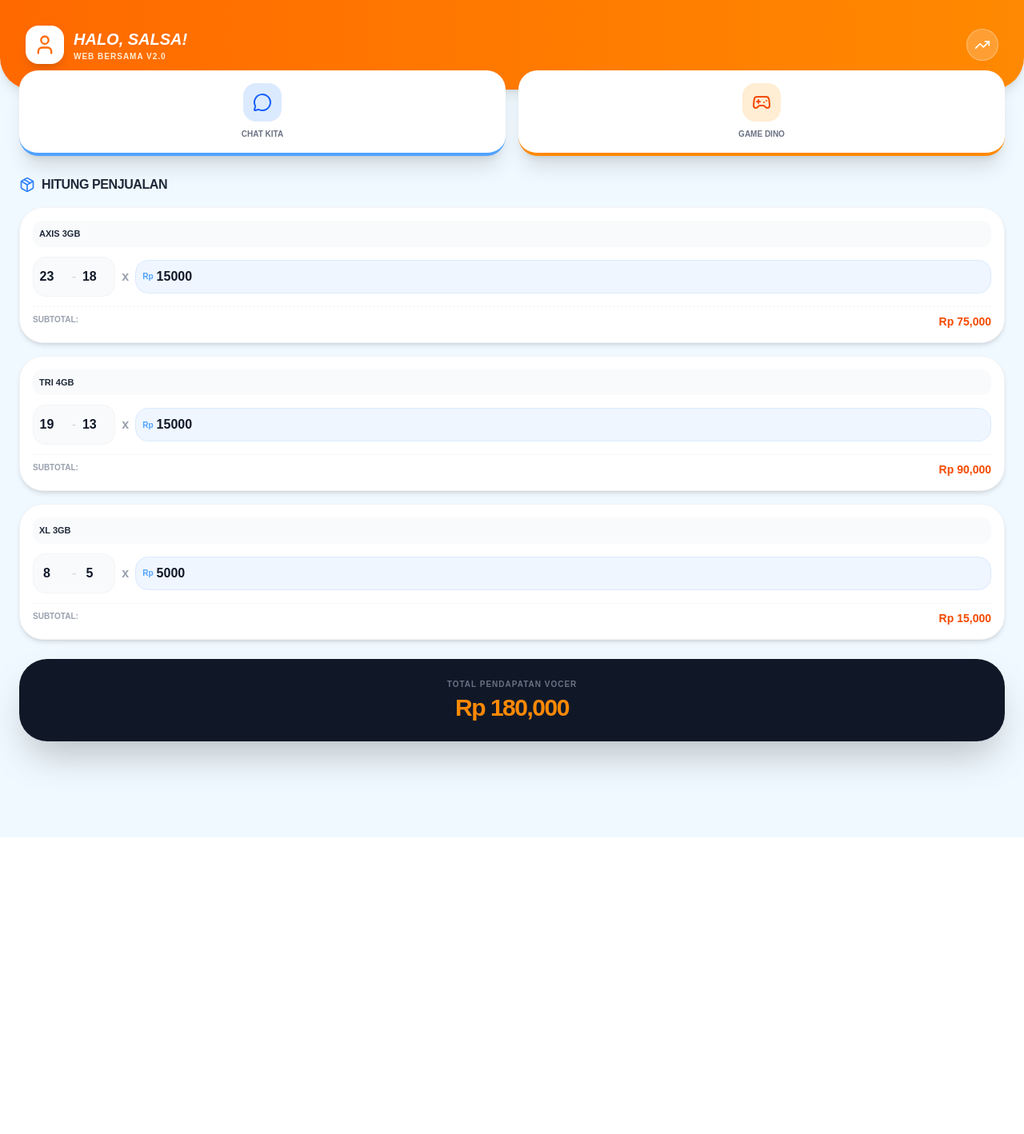
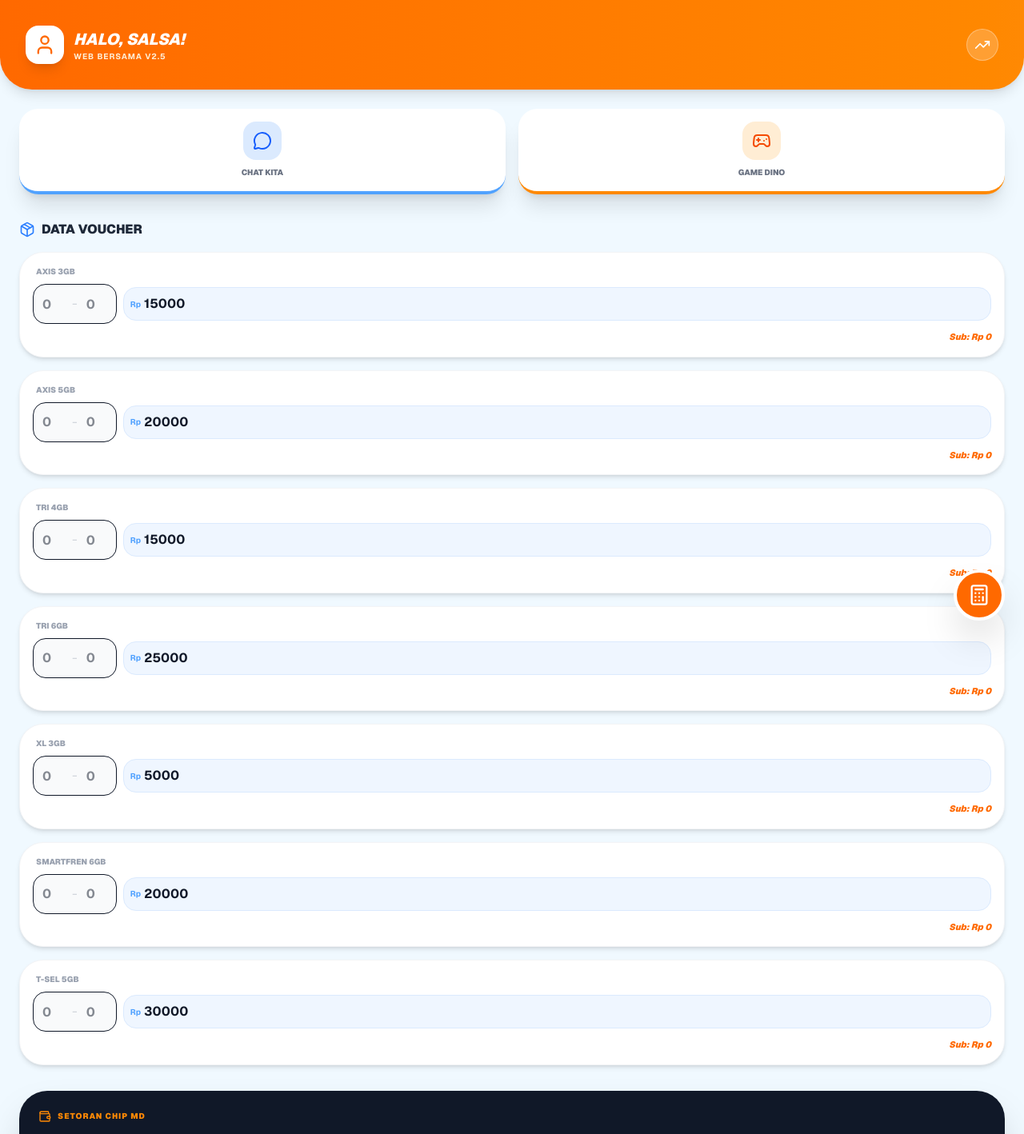
Before and after one commit to ayuazizah070918-lab/web-bersama, a Next.js app: page /dashboard in a window 1280 px wide. Shown: the top 1418 px of the page at 80% size. Before the commit the page ends 1047 px from the top, so only its background shows below. Built offline with nearby package versions, Linux system fonts and the light colour scheme.

Commit message:
Versi 2.5: Voucher Lengkap, Hitung Chip, dan Kalkulator Melayang

```diff
--- a/app/dashboard/page.tsx
+++ b/app/dashboard/page.tsx
@@ -1,108 +1,153 @@
 "use client"
 import { useState, useEffect } from 'react'
-import { motion } from 'framer-motion'
-import { MessageCircle, Gamepad2, TrendingUp, Wallet, Package, Coins, User } from 'lucide-react'
+import { motion, AnimatePresence } from 'framer-motion'
+import { MessageCircle, Gamepad2, TrendingUp, Wallet, Package, User, Calculator, X } from 'lucide-react'
 import Link from 'next/link'
 
 export default function DashboardSalsa() {
-  const [userLogin, setUserLogin] = useState('Salsa') // Default
+  const [userLogin, setUserLogin] = useState('Salsa')
+  const [isCalcOpen, setIsCalcOpen] = useState(false)
+  const [calcInput, setCalcInput] = useState('')
 
-  // Ambil data siapa yang login dari penyimpanan HP
   useEffect(() => {
     const savedUser = localStorage.getItem('userProfil')
     if (savedUser) setUserLogin(savedUser)
   }, [])
 
+  // DAFTAR VOUCHER LENGKAP
   const [vocers, setVocers] = useState([
-    { nama: 'Axis 3gb', awal: 23, sisa: 18, harga: 15000 },
-    { nama: 'Tri 4gb', awal: 19, sisa: 13, harga: 15000 },
-    { nama: 'Xl 3gb', awal: 8, sisa: 5, harga: 5000 },
+    { nama: 'Axis 3GB', awal: 0, sisa: 0, harga: 15000 },
+    { nama: 'Axis 5GB', awal: 0, sisa: 0, harga: 20000 },
+    { nama: 'Tri 4GB', awal: 0, sisa: 0, harga: 15000 },
+    { nama: 'Tri 6GB', awal: 0, sisa: 0, harga: 25000 },
+    { nama: 'XL 3GB', awal: 0, sisa: 0, harga: 5000 },
+    { nama: 'Smartfren 6GB', awal: 0, sisa: 0, harga: 20000 },
+    { nama: 'T-Sel 5GB', awal: 0, sisa: 0, harga: 30000 },
   ])
 
-  const updateStok = (index: number, field: 'awal' | 'sisa' | 'harga', val: string) => {
+  // HITUNGAN CHIP (KEMBALI LAGI)
+  const [chip, setChip] = useState({ harga: 65000, jumlah: 0 })
+
+  const updateStok = (index: number, field: string, val: string) => {
     const newVocers = [...vocers]
     // @ts-ignore
     newVocers[index][field] = Number(val)
     setVocers(newVocers)
   }
 
-  const totalPenjualanVocer = vocers.reduce((acc, v) => acc + ((v.awal - v.sisa) * v.harga), 0)
+  const totalVocer = vocers.reduce((acc, v) => acc + ((v.awal - v.sisa) * v.harga), 0)
+  const totalChip = chip.jumlah * chip.harga
+  const totalSemua = totalVocer + totalChip
+
+  // Fungsi Kalkulator Portable
+  const addToCalc = (val: string) => setCalcInput(prev => prev + val)
+  const calculateResult = () => {
+    try { setCalcInput(eval(calcInput).toString()) }
+    catch { setCalcInput('Error') }
+  }
 
   return (
-    <div className="min-h-screen bg-[#F0F9FF] pb-24 text-gray-900">
-      {/* HEADER DENGAN NAMA PROFIL */}
-      <motion.div initial={{ y: -50 }} animate={{ y: 0 }} className="bg-gradient-to-r from-orange-500 to-orange-400 p-8 rounded-b-[40px] shadow-lg">
+    <div className="min-h-screen bg-[#F0F9FF] pb-32 text-gray-900 font-sans">
+      {/* HEADER */}
+      <div className="bg-gradient-to-r from-orange-500 to-orange-400 p-8 rounded-b-[40px] shadow-lg mb-6">
         <div className="flex justify-between items-center">
           <div className="flex items-center gap-3">
-            <div className="w-12 h-12 bg-white rounded-2xl flex items-center justify-center text-orange-500 shadow-lg">
-              <User size={28} />
-            </div>
+            <div className="w-12 h-12 bg-white rounded-2xl flex items-center justify-center text-orange-500 shadow-lg"><User size={28} /></div>
             <div>
-              <h1 className="text-white text-xl font-black italic uppercase italic">Halo, {userLogin}!</h1>
-              <p className="text-orange-100 text-[10px] font-bold uppercase tracking-widest">Web Bersama v2.0</p>
+              <h1 className="text-white text-xl font-black italic uppercase">Halo, {userLogin}!</h1>
+              <p className="text-orange-100 text-[10px] font-bold uppercase tracking-widest">Web Bersama v2.5</p>
             </div>
           </div>
-          <div className="w-10 h-10 bg-white/20 rounded-full flex items-center justify-center text-white border border-white/30">
-            <TrendingUp size={20} />
-          </div>
+          <div className="w-10 h-10 bg-white/20 rounded-full flex items-center justify-center text-white border border-white/30"><TrendingUp size={20} /></div>
         </div>
-      </motion.div>
+      </div>
 
       {/* NAVIGASI */}
-      <div className="px-6 -mt-6 grid grid-cols-2 gap-4">
+      <div className="px-6 grid grid-cols-2 gap-4 mb-8">
         <Link href="/chat">
-          <motion.div whileTap={{ scale: 0.95 }} className="bg-white p-4 rounded-3xl shadow-xl flex flex-col items-center border-b-4 border-blue-400">
+          <div className="bg-white p-4 rounded-3xl shadow-xl flex flex-col items-center border-b-4 border-blue-400">
             <div className="bg-blue-100 p-3 rounded-2xl mb-2 text-blue-600"><MessageCircle /></div>
             <span className="text-[10px] font-black text-gray-500 uppercase">Chat Kita</span>
-          </motion.div>
+          </div>
         </Link>
         <Link href="/game">
-          <motion.div whileTap={{ scale: 0.95 }} className="bg-white p-4 rounded-3xl shadow-xl flex flex-col items-center border-b-4 border-orange-400">
+          <div className="bg-white p-4 rounded-3xl shadow-xl flex flex-col items-center border-b-4 border-orange-400">
             <div className="bg-orange-100 p-3 rounded-2xl mb-2 text-orange-600"><Gamepad2 /></div>
             <span className="text-[10px] font-black text-gray-500 uppercase">Game Dino</span>
-          </motion.div>
+          </div>
         </Link>
       </div>
 
-      <div className="p-6 space-y-6">
-        {/* ALAT HITUNG VOCER + PERKALIAN */}
+      <div className="px-6 space-y-8">
+        {/* ALAT HITUNG VOUCHER */}
         <section>
-          <div className="flex items-center gap-2 mb-4">
-            <Package className="text-blue-500" size={20} />
-            <h2 className="font-black text-gray-800 tracking-tight">HITUNG PENJUALAN</h2>
-          </div>
-
+          <div className="flex items-center gap-2 mb-4 font-black text-gray-800"><Package className="text-blue-500" size={20}/> DATA VOUCHER</div>
           <div className="space-y-4">
             {vocers.map((v, i) => (
-              <div key={i} className="bg-white p-4 rounded-[30px] shadow-md border border-gray-100">
-                <input type="text" value={v.nama} className="text-[11px] font-black text-gray-800 uppercase mb-3 w-full bg-gray-50 p-2 rounded-xl border-none outline-none" />
+              <div key={i} className="bg-white p-4 rounded-[30px] shadow-md border border-gray-100 transition-all focus-within:ring-2 focus-within:ring-orange-300">
+                <p className="text-[10px] font-black text-gray-400 uppercase mb-2 ml-1">{v.nama}</p>
                 <div className="flex items-center justify-between gap-2">
-                  <div className="flex items-center gap-1 bg-gray-50 p-1 rounded-2xl border border-gray-100">
-                    <input type="number" value={v.awal} onChange={(e) => updateStok(i, 'awal', e.target.value)} className="w-10 h-10 text-gray-900 font-bold text-center bg-transparent outline-none" />
+                  <div className="flex items-center gap-1 bg-gray-50 p-1 rounded-2xl border">
+                    <input type="number" placeholder="0" onChange={(e) => updateStok(i, 'awal', e.target.value)} className="w-10 h-10 text-center font-bold bg-transparent outline-none" />
                     <span className="text-gray-300">-</span>
-                    <input type="number" value={v.sisa} onChange={(e) => updateStok(i, 'sisa', e.target.value)} className="w-10 h-10 text-gray-900 font-bold text-center bg-transparent outline-none" />
+                    <input type="number" placeholder="0" onChange={(e) => updateStok(i, 'sisa', e.target.value)} className="w-10 h-10 text-center font-bold bg-transparent outline-none" />
                   </div>
-                  <span className="font-bold text-gray-400">x</span>
                   <div className="flex-1 bg-blue-50 p-2 rounded-2xl border border-blue-100 flex items-center">
                     <span className="text-[10px] font-bold text-blue-400 mr-1">Rp</span>
-                    <input type="number" value={v.harga} onChange={(e) => updateStok(i, 'harga', e.target.value)} className="w-full bg-transparent text-gray-900 font-bold outline-none" />
+                    <input type="number" value={v.harga} onChange={(e) => updateStok(i, 'harga', e.target.value)} className="w-full bg-transparent font-bold outline-none" />
                   </div>
                 </div>
-                <div className="mt-3 pt-2 border-t border-dashed border-gray-100 flex justify-between">
-                  <span className="text-[10px] font-bold text-gray-400 uppercase">Subtotal:</span>
-                  <span className="text-sm font-black text-orange-600">Rp {((v.awal - v.sisa) * v.harga).toLocaleString()}</span>
-                </div>
+                <div className="mt-2 text-right text-[11px] font-black text-orange-500 italic">Sub: Rp {((v.awal-v.sisa)*v.harga).toLocaleString()}</div>
               </div>
             ))}
           </div>
         </section>
 
-        {/* TOTAL AKHIR */}
-        <div className="bg-gray-900 p-6 rounded-[35px] shadow-2xl">
-          <p className="text-gray-500 text-[10px] font-black uppercase tracking-widest mb-1 text-center">Total Pendapatan Vocer</p>
-          <p className="text-3xl font-black text-orange-400 text-center tracking-tighter">Rp {totalPenjualanVocer.toLocaleString()}</p>
+        {/* HITUNGAN CHIP */}
+        <section className="bg-gray-900 p-6 rounded-[35px] shadow-2xl relative overflow-hidden">
+           <div className="relative z-10">
+              <div className="flex items-center gap-2 mb-4 text-orange-400 font-black tracking-widest text-[10px]"><Wallet size={16}/> SETORAN CHIP MD</div>
+              <div className="flex gap-4 items-center mb-4">
+                <input type="number" placeholder="Jumlah B" onChange={(e) => setChip({...chip, jumlah: Number(e.target.value)})} className="flex-1 bg-white/10 p-4 rounded-2xl text-white font-bold outline-none border border-white/20" />
+                <div className="flex-1 bg-white/10 p-4 rounded-2xl text-white font-bold border border-white/20 text-center text-xs">@65K</div>
+              </div>
+              <div className="text-right font-black text-white text-xl italic text-orange-400">Rp {totalChip.toLocaleString()}</div>
+           </div>
+        </section>
+
+        {/* TOTAL SEMUA */}
+        <div className="bg-white p-6 rounded-[35px] shadow-xl border-t-8 border-orange-500 text-center mb-10">
+          <p className="text-gray-400 text-[10px] font-black uppercase mb-1">Total Pendapatan (Vocer + Chip)</p>
+          <p className="text-3xl font-black text-gray-900 italic tracking-tighter">Rp {totalSemua.toLocaleString()}</p>
         </div>
       </div>
+
+      {/* TOMBOL KALKULATOR PORTABLE (FLOATING) */}
+      <motion.button whileTap={{ scale: 0.8 }} onClick={() => setIsCalcOpen(true)} className="fixed bottom-6 right-6 w-16 h-16 bg-orange-500 rounded-full shadow-2xl flex items-center justify-center text-white z-40 border-4 border-white">
+        <Calculator size={28} />
+      </motion.button>
+
+      {/* POPUP KALKULATOR */}
+      <AnimatePresence>
+        {isCalcOpen && (
+          <motion.div initial={{ y: 500 }} animate={{ y: 0 }} exit={{ y: 500 }} className="fixed inset-0 bg-black/50 backdrop-blur-sm z-50 flex items-end">
+            <div className="w-full bg-white rounded-t-[40px] p-8 shadow-2xl">
+              <div className="flex justify-between items-center mb-6">
+                <h3 className="font-black uppercase text-gray-400 text-xs tracking-widest">Kalkulator Cepat</h3>
+                <button onClick={() => setIsCalcOpen(false)} className="p-2 bg-gray-100 rounded-full"><X size={20}/></button>
+              </div>
+              <div className="bg-gray-100 p-6 rounded-3xl mb-6 text-right text-3xl font-black text-gray-800 overflow-hidden">{calcInput || '0'}</div>
+              <div className="grid grid-cols-4 gap-3">
+                {['7','8','9','/','4','5','6','*','1','2','3','-','0','C','=','+'].map((char) => (
+                  <button key={char} onClick={() => char === '=' ? calculateResult() : char === 'C' ? setCalcInput('') : addToCalc(char)} className={`p-5 rounded-2xl font-black text-lg ${char === '=' ? 'bg-orange-500 text-white' : 'bg-gray-50 text-gray-800'}`}>
+                    {char}
+                  </button>
+                ))}
+              </div>
+            </div>
+          </motion.div>
+        )}
+      </AnimatePresence>
     </div>
   )
 }
```
